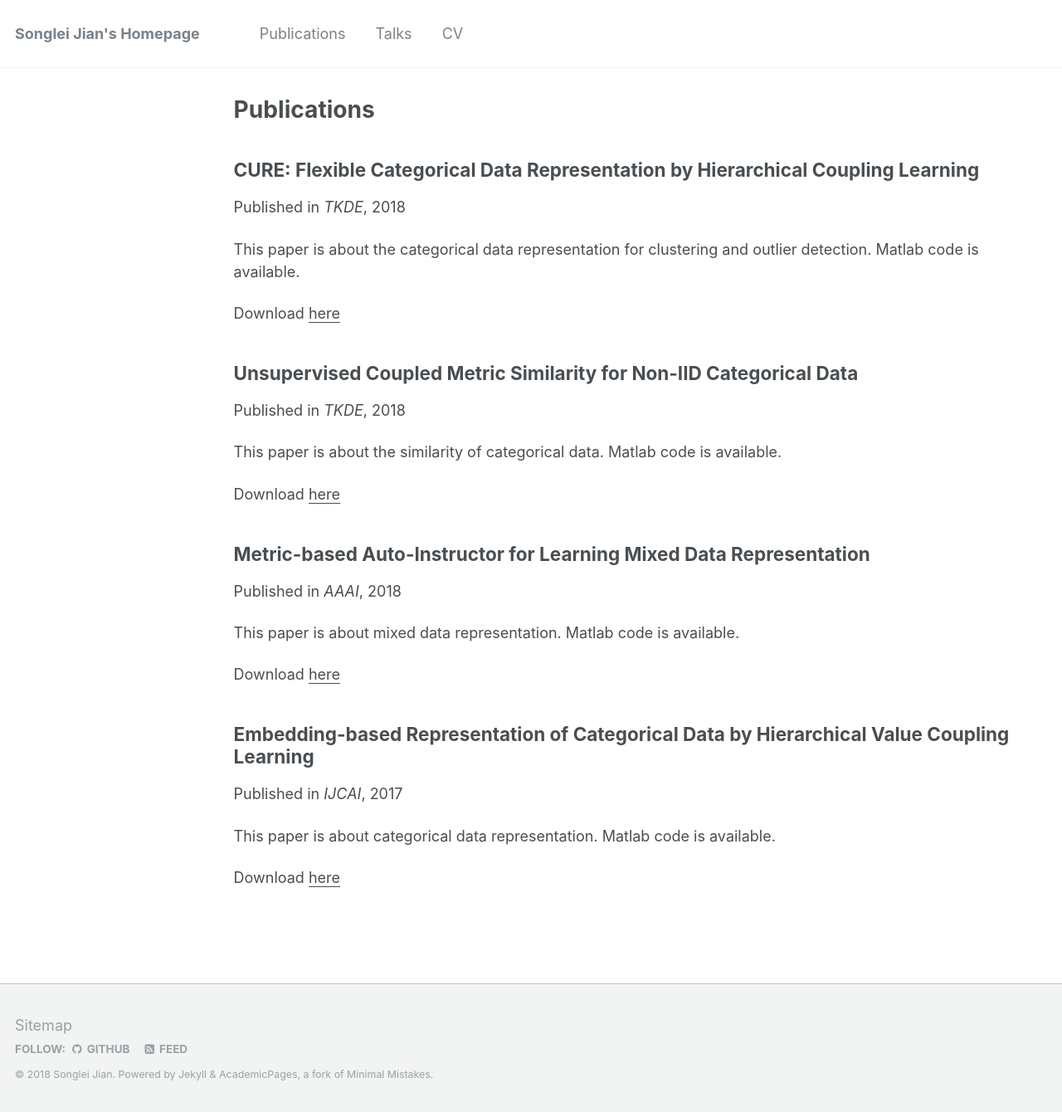
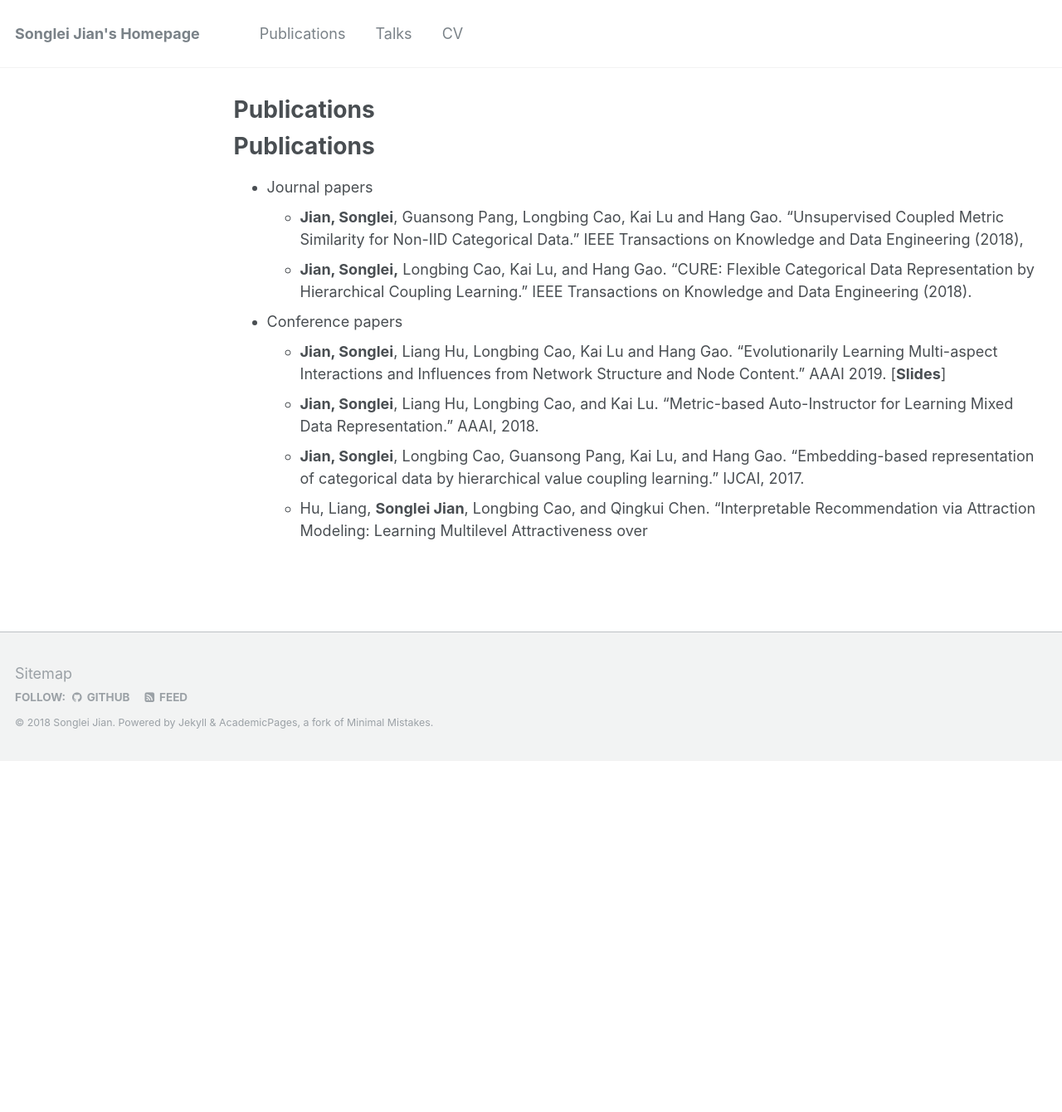
Before and after one commit to jiansonglei/jiansonglei.github.io, a Jekyll site: the page built from _pages/publications.md, in a window 1280 px wide. Shown: the whole page at 83% size. Built offline with Jekyll 4.4.1, drawn with Linux system fonts in a browser that asks for light colours; a script that is not in the unit is left out; after the commit the page ends 917 px from its top, so only the background shows below that.

Commit message:
change pub

```diff
--- a/_pages/publications.md
+++ b/_pages/publications.md
@@ -13,6 +11,13 @@ redirect_from:
 
 {% include base_path %}
 
-{% for post in site.publications reversed %}
-  {% include archive-single.html %}
-{% endfor %}
+Publications
+============
+* Journal papers
+  * **Jian, Songlei**, Guansong Pang, Longbing Cao, Kai Lu and Hang Gao. "Unsupervised Coupled Metric Similarity for Non-IID Categorical Data." IEEE Transactions on Knowledge and Data Engineering (2018),
+  * **Jian, Songlei,** Longbing Cao, Kai Lu, and Hang Gao. "CURE: Flexible Categorical Data Representation by Hierarchical Coupling Learning." IEEE Transactions on Knowledge and Data Engineering (2018).
+* Conference papers
+  * **Jian, Songlei**, Liang Hu, Longbing Cao, Kai Lu and Hang Gao. "Evolutionarily Learning Multi-aspect Interactions and Influences from Network Structure and Node Content." AAAI 2019. [[**Slides**]](http://jiansonglei.github.io/files/AAAI19slides.pptx)
+  * **Jian, Songlei**, Liang Hu, Longbing Cao, and Kai Lu. "Metric-based Auto-Instructor for Learning Mixed Data Representation." AAAI, 2018.
+  * **Jian, Songlei**, Longbing Cao, Guansong Pang, Kai Lu, and Hang Gao. "Embedding-based representation of categorical data by hierarchical value coupling learning." IJCAI, 2017.
+  * Hu, Liang, **Songlei Jian**, Longbing Cao, and Qingkui Chen. "Interpretable Recommendation via Attraction Modeling: Learning Multilevel Attractiveness over
```
Also changed, not shown: other parts of _pages/publications.md (+0 -2 lines), _pages/publications copy.md (added, +16 -0 lines), 1 other file.
